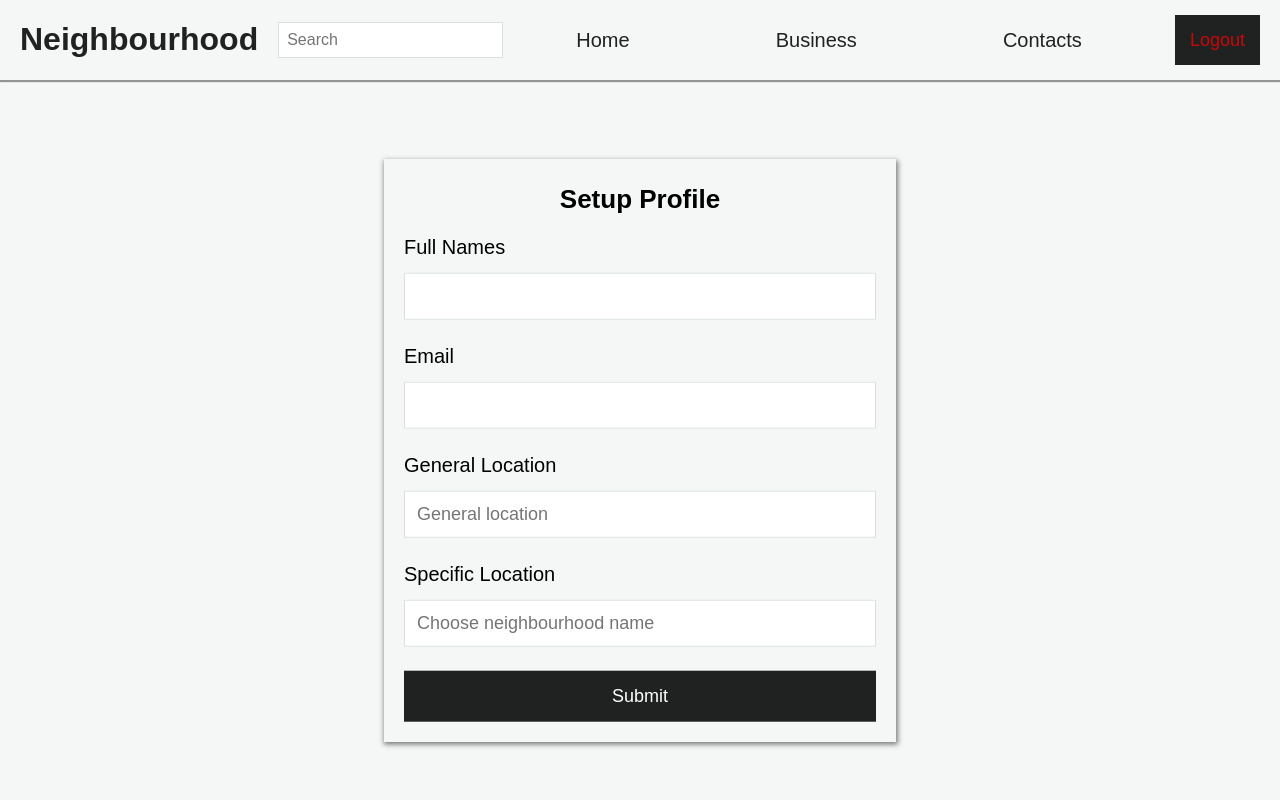
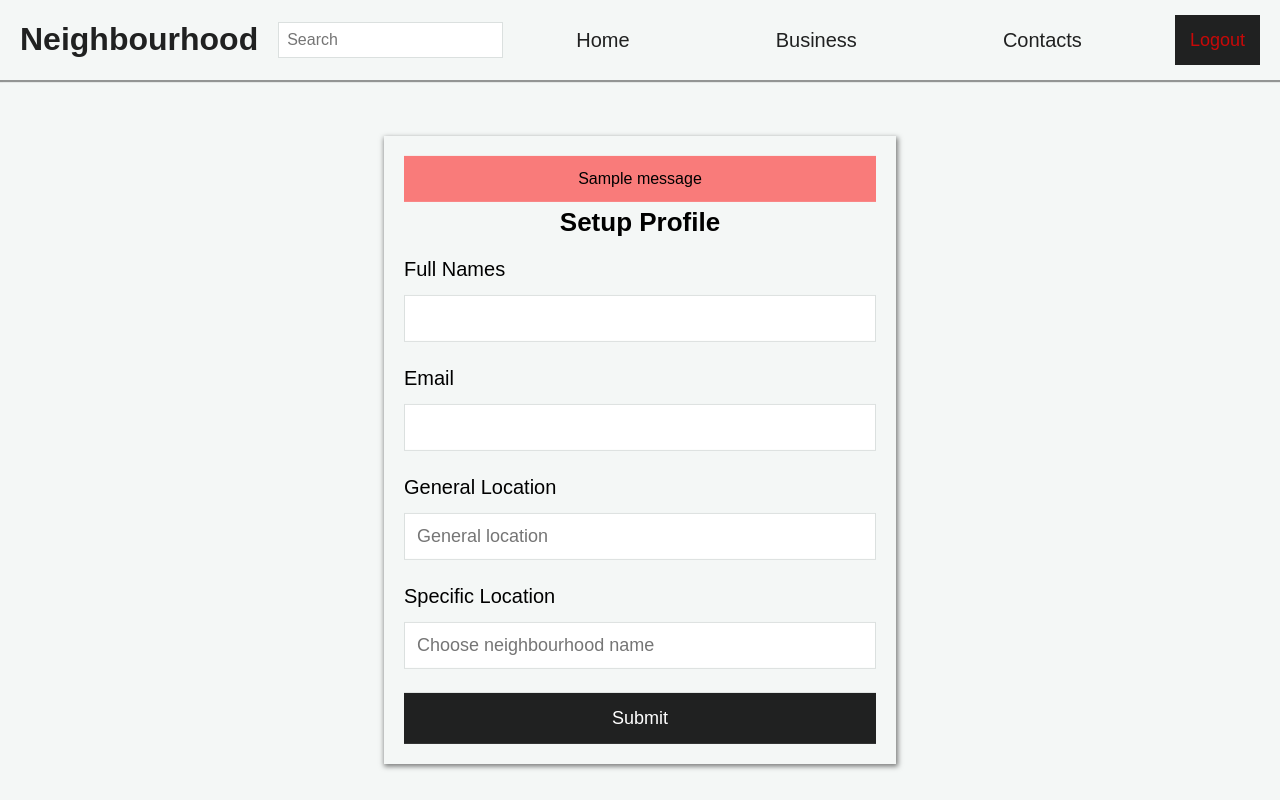
Before and after one commit to davidkiama/NeighbourHood, a Django app: page /setup-profile/ in a window 1280 px wide. Run offline with Django 4.2, Linux system fonts and the light colour scheme; a user stored in the database is signed in; one stand-in notice (Sample message) is shown.

Commit message:
Redirect toand add message

```diff
--- a/NeighbourHood/settings.py
+++ b/NeighbourHood/settings.py
@@ -115,6 +115,8 @@ LOGIN_URL = '/users/login'
 LOGIN_REDIRECT_URL = 'home'
 LOGOUT_REDIRECT_URL = 'home'
 
+MESSAGE_STORAGE = 'django.contrib.messages.storage.session.SessionStorage'
+
 
 # Static files (CSS, JavaScript, Images)
 # https://docs.djangoproject.com/en/4.0/howto/static-files/
--- a/home/static/css/style.css
+++ b/home/static/css/style.css
@@ -24,6 +24,13 @@ body {
   --color-black-2: rgba(32, 33, 33, 0.902);
   --color-white: #ffffff;
   --color-grey: #f4f7f6;
+}
+.warn {
+  padding: 1rem;
+
+  width: 100%;
+  text-align: center;
+  background-color: rgba(255, 0, 0, 0.5);
 }
 
 .btn {
--- a/home/templates/create_post.html
+++ b/home/templates/create_post.html
@@ -6,7 +6,6 @@
 
 <div class="box box-2">
 
-    <p>{{message}} </p>
 
     <form class="form__create-blog" method="POST">
         {% csrf_token %}
--- a/home/templates/setup_profile.html
+++ b/home/templates/setup_profile.html
@@ -5,6 +5,11 @@
 
 
 <div class="box">
+    {% if messages %}
+    {% for message in messages %}
+    <p class="warn">{{ message }}</p>
+    {% endfor %}
+    {% endif %}
 
 
     <form class="form__setup-profile" method="POST">
--- a/home/views.py
+++ b/home/views.py
@@ -1,9 +1,10 @@
 
-from unicodedata import name
 from django.shortcuts import render, redirect
 from django.contrib.auth.decorators import login_required
 
 from .models import Profile, Neighbourhood, Business, Post
+
+from django.contrib import messages
 
 # Create your views here.
 
@@ -126,10 +127,10 @@ def create_post(request):
             profile = Profile.objects.get(user=request.user)
         except Exception as e:
             print(e)
-            message = 'You need to create a profile before you can create a post'
+            messages.success(request, 'Must setup a profile.')
 
             # redirect to setup pofile
-            return redirect(setup_profile, {'message': message})
+            return redirect(setup_profile)
 
         post_title = request.POST['post_title']
         post_content = request.POST['post_content']
```
